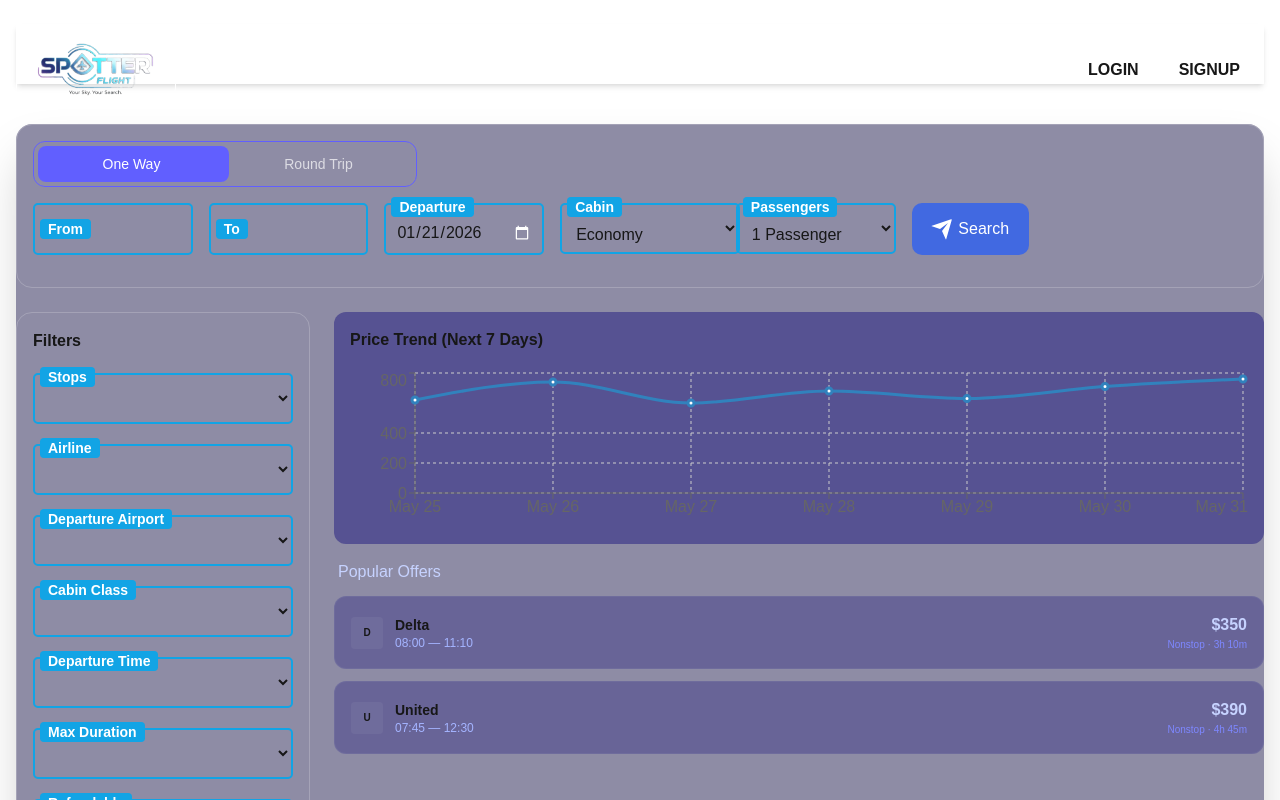
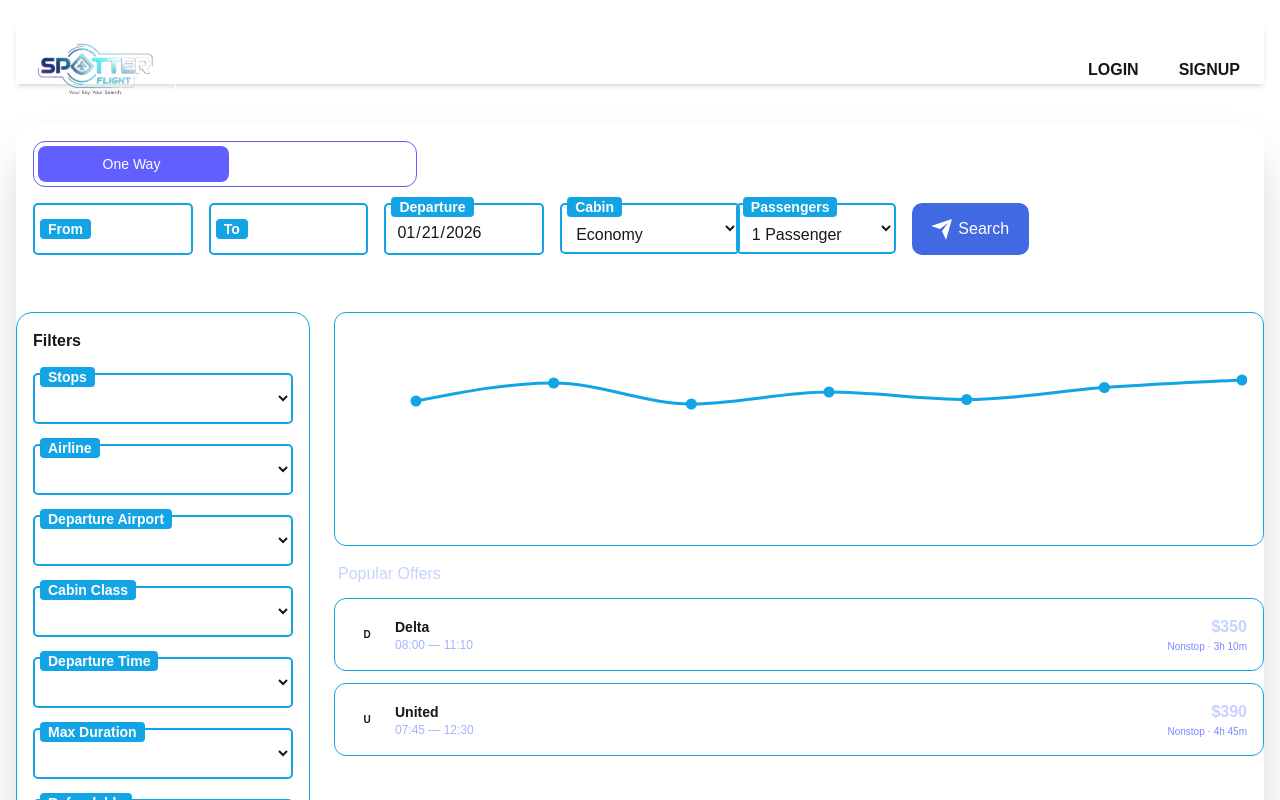
Before and after one commit to xnafi/flight-task-spotter, a Next.js app: page / in a window 1280 px wide. Shown: the top 800 px of the page. Built offline with nearby package versions, Linux system fonts and the light colour scheme.

Commit message:
fix color issues

```diff
--- a/src/app/page.tsx
+++ b/src/app/page.tsx
@@ -80,7 +80,7 @@ export default function FlightSearchPage() {
 
   return (
     <div className="min-h-screen md:mt-10">
-      <div className="mx-auto bg-indigo-950/50 backdrop-blur-xl shadow-2xl rounded-2xl overflow-hidden space-y-6">
+      <div className="mx-auto backdrop-blur-xl shadow-2xl rounded-2xl overflow-hidden space-y-6">
         <SearchBar />
 
         <div className="md:hidden px-6">
--- a/src/components/Flights/FiltersSidebar.tsx
+++ b/src/components/Flights/FiltersSidebar.tsx
@@ -16,7 +16,7 @@ export function FiltersSidebar({ show }: { show: boolean }) {
 
   return (
     <aside
-      className={`${show ? "block" : "hidden"} md:block col-span-1 space-y-5 rounded-2xl border border-white/20 p-4 bg-indigo-900/40 md:bg-transparent`}
+      className={`${show ? "block" : "hidden"} md:block col-span-1 space-y-5 rounded-2xl border border-[#12a4e5] p-4 bg-indigo-900/40 md:bg-transparent`}
     >
       <h3 className="font-semibold hidden md:block">Filters</h3>
 
--- a/src/components/Flights/FlightRow.tsx
+++ b/src/components/Flights/FlightRow.tsx
@@ -7,7 +7,7 @@ interface FlightRowProps {
 
 export function FlightRow({ airline, time, details, price }: FlightRowProps) {
   return (
-    <div className="bg-indigo-900/40 rounded-xl p-4 flex items-center justify-between border border-white/5 hover:border-white/20">
+    <div className="border border-[#12a4e5] rounded-xl p-4 flex items-center justify-between hover:border-white/20">
       <div className="flex items-center gap-3">
         <div className="w-8 h-8 rounded bg-white/5 flex items-center justify-center text-[10px] font-bold">
           {airline[0]}
--- a/src/components/Flights/PriceTrendChart.tsx
+++ b/src/components/Flights/PriceTrendChart.tsx
@@ -20,16 +20,56 @@ const priceData = [
 
 export function PriceTrendChart() {
   return (
-    <div className="bg-indigo-900/60 rounded-xl p-4">
-      <h3 className="font-semibold mb-4">Price Trend (Next 7 Days)</h3>
+    <div className="rounded-xl p-4 text-white border border-[#12a4e5]">
+      <h3 className="font-semibold mb-4 text-white">
+        Price Trend (Next 7 Days)
+      </h3>
+
       <div className="h-40">
         <ResponsiveContainer width="100%" height="100%">
           <LineChart data={priceData}>
-            <CartesianGrid strokeDasharray="3 3" />
-            <XAxis dataKey="day" />
-            <YAxis />
-            <Tooltip />
-            <Line type="monotone" dataKey="price" strokeWidth={3} />
+            {/* Grid */}
+            <CartesianGrid
+              stroke="rgba(255,255,255,0.15)"
+              strokeDasharray="3 3"
+            />
+
+            {/* X Axis */}
+            <XAxis
+              dataKey="day"
+              tick={{ fill: "#ffffff", fontSize: 12 }}
+              axisLine={{ stroke: "#ffffff" }}
+              tickLine={{ stroke: "#ffffff" }}
+            />
+
+            {/* Y Axis */}
+            <YAxis
+              tick={{ fill: "#ffffff", fontSize: 12 }}
+              axisLine={{ stroke: "#ffffff" }}
+              tickLine={{ stroke: "#ffffff" }}
+            />
+
+            {/* Tooltip */}
+            <Tooltip
+              contentStyle={{
+                backgroundColor: "#0f172a", // dark slate
+                border: "1px solid rgba(255,255,255,0.2)",
+                borderRadius: "8px",
+                color: "#ffffff",
+              }}
+              labelStyle={{ color: "#ffffff" }}
+              itemStyle={{ color: "#ffffff" }}
+            />
+
+            {/* Line */}
+            <Line
+              type="monotone"
+              dataKey="price"
+              stroke="#12a4e5"
+              strokeWidth={3}
+              dot={{ r: 4, stroke: "#12a4e5", fill: "#12a4e5" }}
+              activeDot={{ r: 6 }}
+            />
           </LineChart>
         </ResponsiveContainer>
       </div>
```
